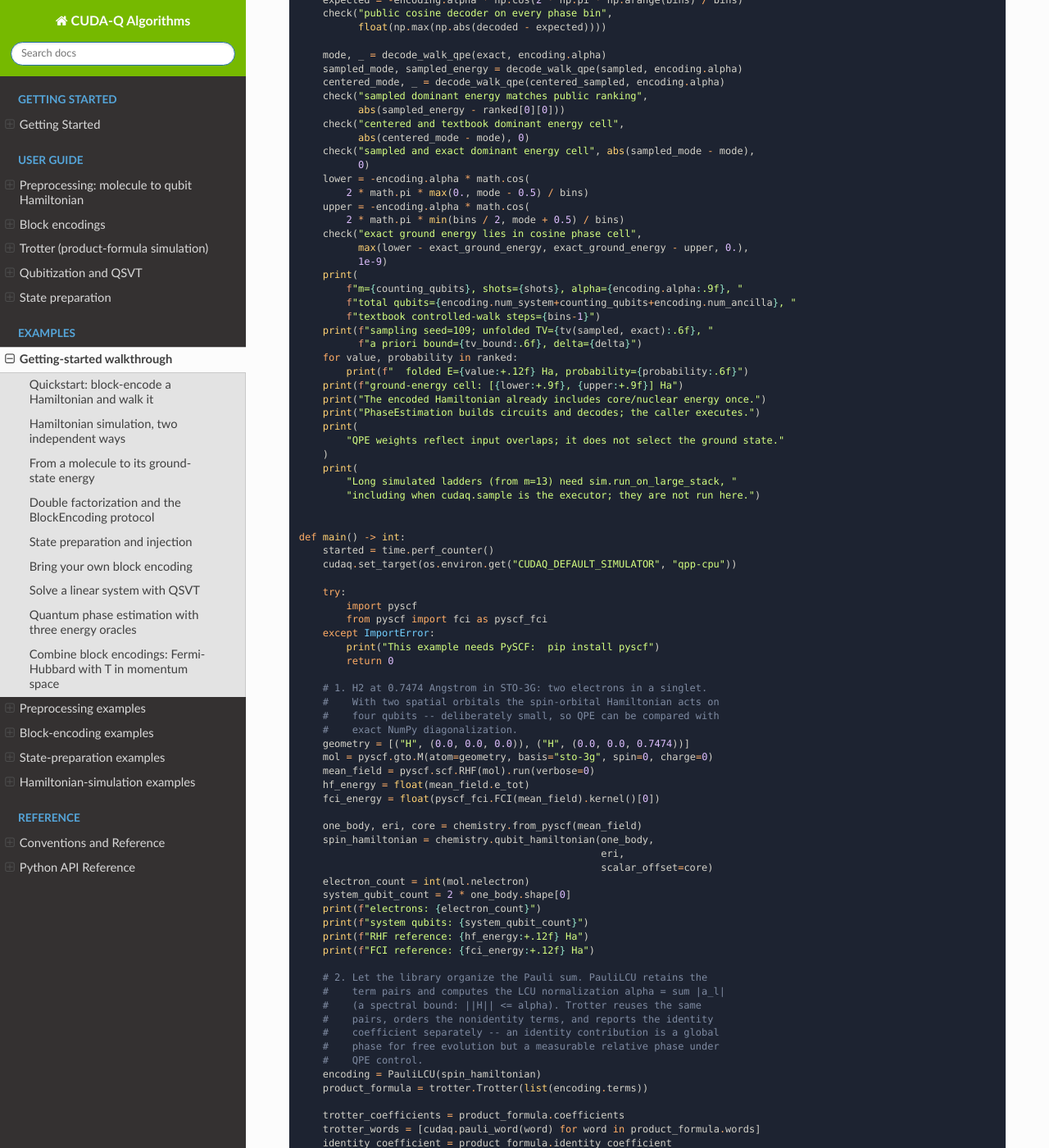
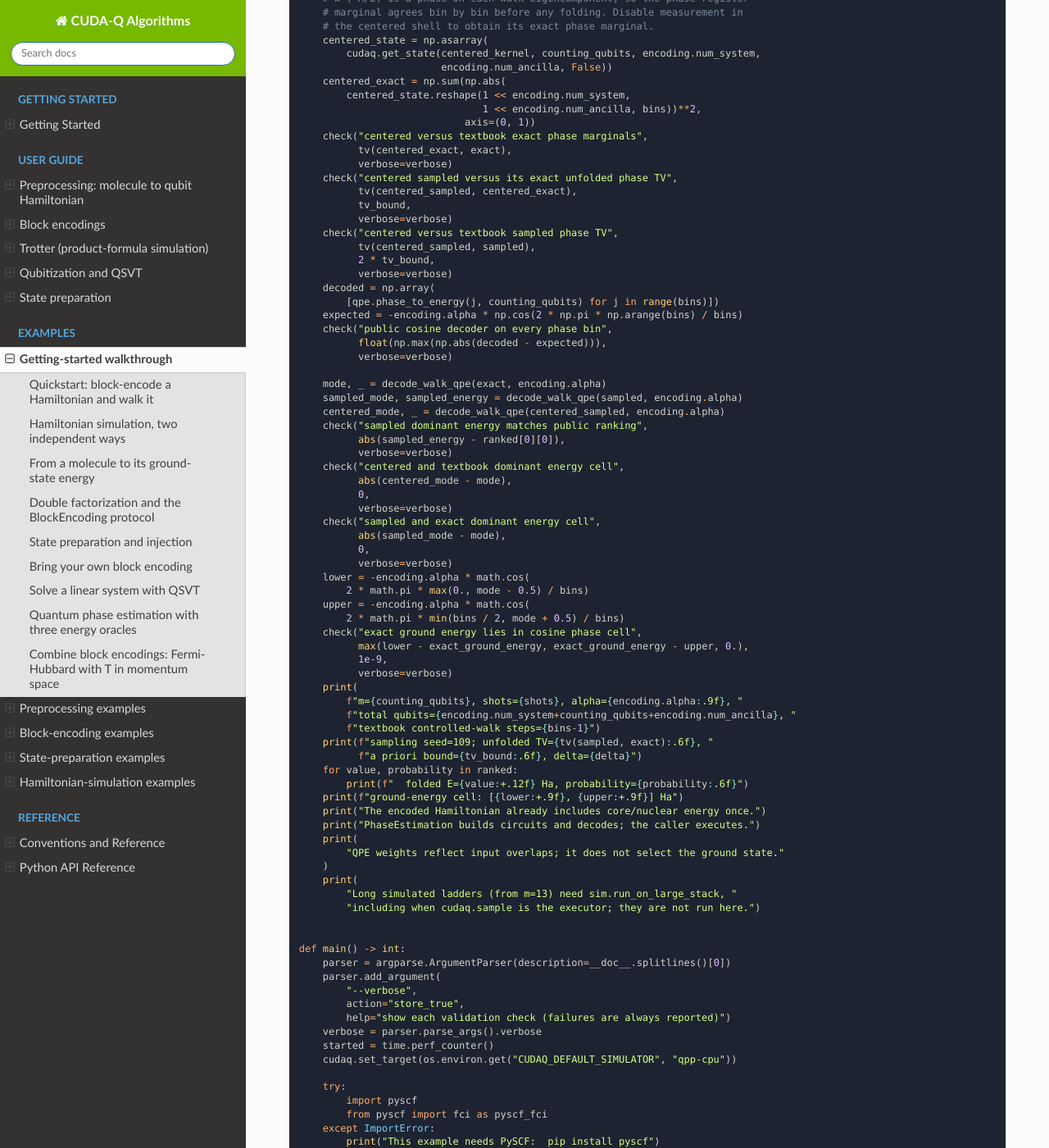
Before and after one commit to NVIDIA/cudaq-algorithms, a Sphinx documentation site: the page built from docs/sphinx/examples_rst/getting_started.rst, in a window 1280 px wide and 1400 px high, scrolled down 22064 px. Shown: the whole window at 82% size. Built offline with Sphinx 7.4.7 and the Read the Docs theme 3.1.0, drawn with Linux system fonts in a browser that asks for light colours; some of the changed text lies outside the part shown.

Commit message:
docs: hide routine example checks unless verbose
Keep every validation active and always report failures. Preserve student-facing results, resource tables, and approximation errors in default output. Document --verbose in the scripts and example pages.

Signed-off-by: Scott Thornton <wsttiger@gmail.com>

```diff
--- a/docs/sphinx/examples/python/08_quantum_phase_estimation.py
+++ b/docs/sphinx/examples/python/08_quantum_phase_estimation.py
@@ -55,10 +55,12 @@
 correlated molecules", PRX Quantum 6, 020327 (2025).
 
 Prerequisite: PySCF (`pip install pyscf`). Run: python3 08_quantum_phase_estimation.py
+Add --verbose to show individual validation checks; failures are always reported.
 """
 
 from __future__ import annotations
 
+import argparse
 import math
 import os
 import time
@@ -128,17 +130,24 @@
     return mode, -alpha * math.cos(phase)
 
 
-def check(label, error, tolerance=1e-10):
+def check(label, error, tolerance=1e-10, *, verbose=False):
     passed = np.isfinite(error) and error <= tolerance
-    print(f"CHECK {label}: {error:.3e} <= {tolerance:.3e} -> "
-          f"{'PASS' if passed else 'FAIL'}")
+    if verbose or not passed:
+        print(f"CHECK {label}: {error:.3e} <= {tolerance:.3e} -> "
+              f"{'PASS' if passed else 'FAIL'}")
     if not passed:
         raise AssertionError(label)
 
 
-def packaged_walk_comparison(encoding, prepare_hartree_fock, centered_kernel,
-                             centered_sampled, counting_qubits, shots,
-                             exact_ground_energy):
+def packaged_walk_comparison(encoding,
+                             prepare_hartree_fock,
+                             centered_kernel,
+                             centered_sampled,
+                             counting_qubits,
+                             shots,
+                             exact_ground_energy,
+                             *,
+                             verbose=False):
     print("\nPackaged PhaseEstimation: the same walk, a textbook power ladder")
     qpe = PhaseEstimation(encoding)
     measured = qpe.kernel(counting_qubits,
@@ -151,20 +160,26 @@
     # The public decoder also accepts full-register counts, whose layout is
     # system | phase | ancilla. No manual string slicing is needed here.
     check("only phase bits measured",
-          max(abs(len(str(bits)) - counting_qubits) for bits in counts), 0)
+          max(abs(len(str(bits)) - counting_qubits) for bits in counts),
+          0,
+          verbose=verbose)
     exact = sim.qpe.phase_probabilities(qpe,
                                         counting_qubits,
                                         state_prep=prepare_hartree_fock)
     bins = 1 << counting_qubits
-    check("exact phase marginal normalized", abs(float(exact.sum()) - 1))
+    check("exact phase marginal normalized",
+          abs(float(exact.sum()) - 1),
+          verbose=verbose)
     # A priori union/Hoeffding bound over phase-bin subsets, delta=1e-6.
     # Compare unfolded distributions before identifying conjugate energies.
     delta = 1e-6
     tv_bound = min(
         1., np.sqrt((bins * np.log(2) + np.log(2 / delta)) / (2 * shots)))
     tv = lambda a, b: 0.5 * float(np.sum(np.abs(a - b)))
-    check("sampled versus exact unfolded phase TV", tv(sampled, exact),
-          tv_bound)
+    check("sampled versus exact unfolded phase TV",
+          tv(sampled, exact),
+          tv_bound,
+          verbose=verbose)
 
     # Same physical oracle, different schedule and allocation order. The
     # centered schedule applies W^(n - M/2) instead of W^n; the extra
@@ -179,33 +194,45 @@
                                1 << encoding.num_ancilla, bins))**2,
                             axis=(0, 1))
     check("centered versus textbook exact phase marginals",
-          tv(centered_exact, exact))
+          tv(centered_exact, exact),
+          verbose=verbose)
     check("centered sampled versus its exact unfolded phase TV",
-          tv(centered_sampled, centered_exact), tv_bound)
+          tv(centered_sampled, centered_exact),
+          tv_bound,
+          verbose=verbose)
     check("centered versus textbook sampled phase TV",
-          tv(centered_sampled, sampled), 2 * tv_bound)
+          tv(centered_sampled, sampled),
+          2 * tv_bound,
+          verbose=verbose)
     decoded = np.array(
         [qpe.phase_to_energy(j, counting_qubits) for j in range(bins)])
     expected = -encoding.alpha * np.cos(2 * np.pi * np.arange(bins) / bins)
     check("public cosine decoder on every phase bin",
-          float(np.max(np.abs(decoded - expected))))
+          float(np.max(np.abs(decoded - expected))),
+          verbose=verbose)
 
     mode, _ = decode_walk_qpe(exact, encoding.alpha)
     sampled_mode, sampled_energy = decode_walk_qpe(sampled, encoding.alpha)
     centered_mode, _ = decode_walk_qpe(centered_sampled, encoding.alpha)
     check("sampled dominant energy matches public ranking",
-          abs(sampled_energy - ranked[0][0]))
+          abs(sampled_energy - ranked[0][0]),
+          verbose=verbose)
     check("centered and textbook dominant energy cell",
-          abs(centered_mode - mode), 0)
-    check("sampled and exact dominant energy cell", abs(sampled_mode - mode),
-          0)
+          abs(centered_mode - mode),
+          0,
+          verbose=verbose)
+    check("sampled and exact dominant energy cell",
+          abs(sampled_mode - mode),
+          0,
+          verbose=verbose)
     lower = -encoding.alpha * math.cos(
         2 * math.pi * max(0., mode - 0.5) / bins)
     upper = -encoding.alpha * math.cos(
         2 * math.pi * min(bins / 2, mode + 0.5) / bins)
     check("exact ground energy lies in cosine phase cell",
           max(lower - exact_ground_energy, exact_ground_energy - upper, 0.),
-          1e-9)
+          1e-9,
+          verbose=verbose)
     print(
         f"m={counting_qubits}, shots={shots}, alpha={encoding.alpha:.9f}, "
         f"total qubits={encoding.num_system+counting_qubits+encoding.num_ancilla}, "
@@ -226,6 +253,12 @@
 
 
 def main() -> int:
+    parser = argparse.ArgumentParser(description=__doc__.splitlines()[0])
+    parser.add_argument(
+        "--verbose",
+        action="store_true",
+        help="show each validation check (failures are always reported)")
+    verbose = parser.parse_args().verbose
     started = time.perf_counter()
     cudaq.set_target(os.environ.get("CUDAQ_DEFAULT_SIMULATOR", "qpp-cpu"))
 
@@ -525,9 +558,14 @@
     )
     assert walk_lower - 1e-9 <= exact_ground_energy <= walk_upper + 1e-9
 
-    packaged_walk_comparison(encoding, prepare_hartree_fock, qpe_walk,
-                             walk_sampled, counting_qubits, shots,
-                             exact_ground_energy)
+    packaged_walk_comparison(encoding,
+                             prepare_hartree_fock,
+                             qpe_walk,
+                             walk_sampled,
+                             counting_qubits,
+                             shots,
+                             exact_ground_energy,
+                             verbose=verbose)
     print(f"Total example elapsed: {time.perf_counter()-started:.2f}s")
     print("\nOK — all three QPE oracles land within one phase cell of the "
           "exact ground energy.")
--- a/docs/sphinx/examples_rst/getting_started.rst
+++ b/docs/sphinx/examples_rst/getting_started.rst
@@ -119,6 +119,9 @@
 why walk phases require a cosine-based decoder and mirror folding, and how to
 judge sampling variation separately from a systematic error.
 
+Individual validation checks are shown with ``--verbose``. All checks still
+run by default, and failures are always reported.
+
 Quantum phase estimation reads the eigenphases of a unitary into a counting
 register: for :math:`U|E_j\rangle = e^{2\pi i \phi_j}|E_j\rangle`, an
 :math:`m`-qubit register and the controlled powers :math:`U^{2^k}` build a
```
